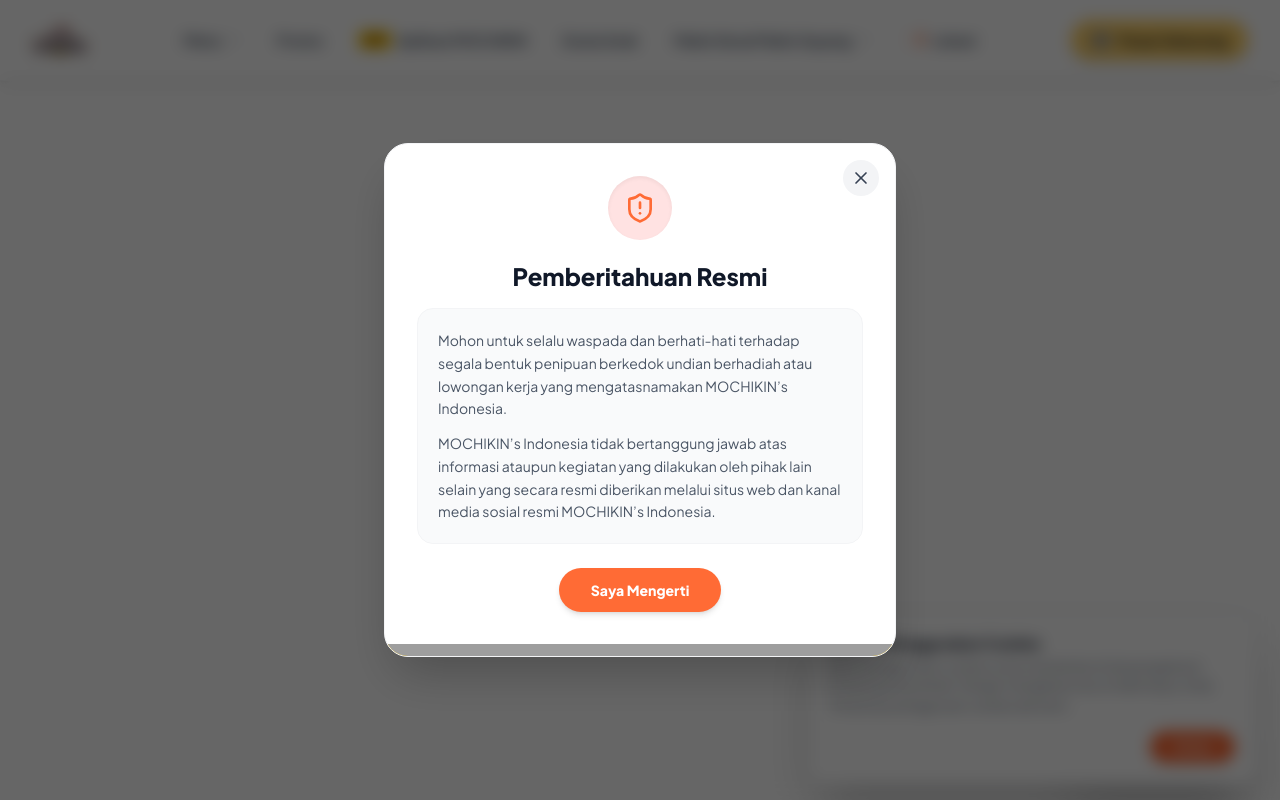
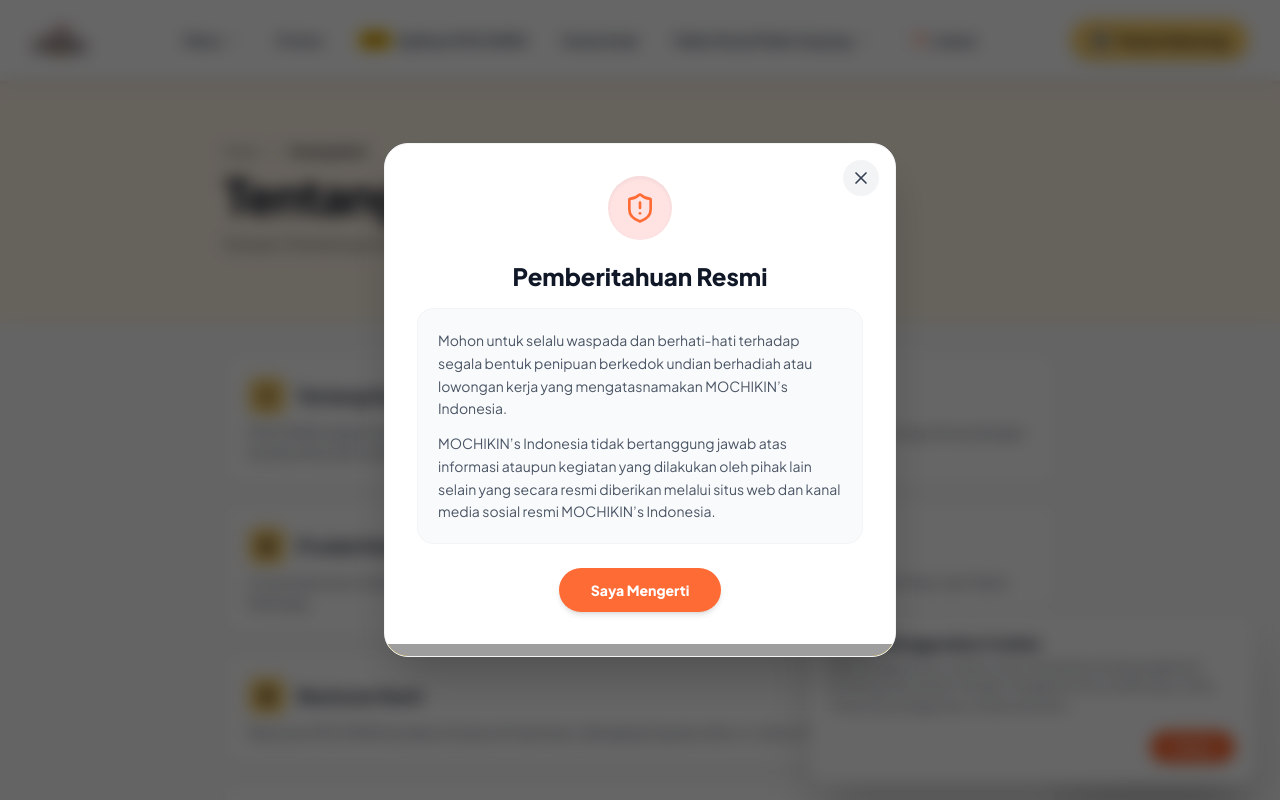
Before and after one commit to myGroomy/website-mochikin, a Next.js app: page /tentang-kami in a window 1280 px wide. Before the commit this address had no page. Shown: the top 800 px of the page. Built offline with nearby package versions, Linux system fonts and the light colour scheme; grey boxes are pictures that could not be loaded.

Commit message:
feat: tambah halaman /tentang-kami (tentang, produk, restoran, komitmen, newsroom, karier)

```diff
--- /dev/null
+++ b/src/app/tentang-kami/page.tsx
@@ -0,0 +1,53 @@
+"use client";
+
+import React from "react";
+import Link from "next/link";
+import { ChevronRight, Leaf, Store, HeartHandshake, Info, Newspaper, Briefcase } from "lucide-react";
+
+const SECTIONS = [
+  { id: "tentang", title: "Tentang Kami", icon: Info, body: "MOCHIKIN adalah brand Korean crispy chicken halal terworth it di Bandung. Kami menyajikan ayam cispy Korea dengan bumbu khas dan kualitas terbaik." },
+  { id: "produk-kami", title: "Produk Kami", icon: Store, body: "Lini produk kami meliputi Ayam Krispy, Topokki, Burger & Sandwich, Camilan, Minuman, Dessert, Kids Meal, dan Paket Keluarga." },
+  { id: "restoran-kami", title: "Restoran Kami", icon: Store, body: "Restoran MOCHIKIN tersebar di seluruh Indonesia, dilengkapi layanan dine-in, drive-thru, dan pesan-antar." },
+  { id: "komitmen", title: "Komitmen & Tanggung Jawab", icon: HeartHandshake, body: "Kami berkomitmen pada kualitas bahan, keamanan pangan, keberlanjutan, dan dukungan komunitas." },
+  { id: "newsroom", title: "Newsroom", icon: Newspaper, body: "Baca siaran pers, berita terbaru, dan pengumuman resmi MOCHIKIN." },
+  { id: "karier", title: "Karier", icon: Briefcase, body: "Bergabunglah bersama kami! Temukan peluang karier di MOCHIKIN dan tumbuh bersama brand yang berkembang pesat." },
+];
+
+export default function TentangKamiPage() {
+  return (
+    <div className="bg-[#fafafa] min-h-screen pb-20">
+      <div className="bg-[#FFF4E6] border-b border-amber-100 py-12 lg:py-16">
+        <div className="max-w-4xl mx-auto px-4 sm:px-6 lg:px-8">
+          <div className="flex items-center space-x-2 text-xs font-semibold text-gray-500 mb-3">
+            <Link href="/" className="hover:text-[#FF6B35]">Home</Link>
+            <ChevronRight className="w-3.5 h-3.5" />
+            <span className="text-gray-900 font-bold">Tentang Kami</span>
+          </div>
+          <h1 className="text-3xl sm:text-4xl lg:text-5xl font-black text-gray-900 tracking-tight mb-3">Tentang MOCHIKIN</h1>
+          <p className="text-gray-600 text-sm sm:text-base max-w-2xl">Korean Chickennya Indonesia. Kenali brand, produk, dan komitmen kami.</p>
+        </div>
+      </div>
+      <div className="max-w-4xl mx-auto px-4 sm:px-6 lg:px-8 pt-8">
+        <div className="space-y-4">
+          {SECTIONS.map((s) => {
+            const Icon = s.icon;
+            return (
+              <section key={s.id} id={s.id} className="bg-white p-6 rounded-xl shadow-sm border border-gray-100 scroll-mt-24">
+                <div className="flex items-center gap-3 mb-2">
+                  <span className="inline-flex items-center justify-center w-9 h-9 rounded-lg bg-[#FFD166] text-gray-900"><Icon className="w-5 h-5" /></span>
+                  <h2 className="text-lg font-bold text-gray-900">{s.title}</h2>
+                </div>
+                <p className="text-gray-600 text-sm">{s.body}</p>
+              </section>
+            );
+          })}
+        </div>
+        <div className="mt-8">
+          <Link href="/menu" className="inline-flex items-center justify-center gap-2 bg-[#FF6B35] hover:bg-[#E55A2B] text-white font-bold py-3.5 px-6 rounded-full shadow-md">
+            Lihat Menu
+          </Link>
+        </div>
+      </div>
+    </div>
+  );
+}
--- a/src/components/Footer.tsx
+++ b/src/components/Footer.tsx
@@ -33,19 +33,19 @@
               <a href="#layanan" className="hover:text-[#FF6B35] transition-colors">
                 Layanan
               </a>
-              <a href="#tentang" className="hover:text-[#FF6B35] transition-colors">
+              <a href="/tentang-kami#tentang" className="hover:text-[#FF6B35] transition-colors">
                 Tentang Kami
               </a>
               <a href="#sertifikasi" className="hover:text-[#FF6B35] transition-colors">
                 Sertifikasi &amp; Jaminan Halal
               </a>
-              <a href="#newsroom" className="hover:text-[#FF6B35] transition-colors">
+              <a href="/tentang-kami#newsroom" className="hover:text-[#FF6B35] transition-colors">
                 Newsroom
               </a>
               <a href="#csr" className="hover:text-[#FF6B35] transition-colors">
                 CSR &amp; Komitmen Sosial
               </a>
-              <a href="#karier" className="hover:text-[#FF6B35] transition-colors">
+              <a href="/tentang-kami#karier" className="hover:text-[#FF6B35] transition-colors">
                 Karier
               </a>
               <a href="#app" className="hover:text-[#FF6B35] transition-colors">
--- a/src/components/Navbar.tsx
+++ b/src/components/Navbar.tsx
@@ -153,21 +153,21 @@
                 {sayangDropdownOpen && (
                   <div className="absolute left-0 mt-0 w-56 bg-white rounded-b-xl shadow-xl border border-gray-100 py-2 z-50 animate-slide-down">
                     <Link
-                      href="/#produk-kami"
+                      href="/tentang-kami#produk-kami"
                       className="block px-4 py-2 text-sm text-gray-700 hover:bg-red-50 hover:text-[#FF6B35]"
                       onClick={() => setSayangDropdownOpen(false)}
                     >
                       Produk Kami
                     </Link>
                     <Link
-                      href="/#restoran-kami"
+                      href="/tentang-kami#restoran-kami"
                       className="block px-4 py-2 text-sm text-gray-700 hover:bg-red-50 hover:text-[#FF6B35]"
                       onClick={() => setSayangDropdownOpen(false)}
                     >
                       Restoran Kami
                     </Link>
                     <Link
-                      href="/#komitmen"
+                      href="/tentang-kami#komitmen"
                       className="block px-4 py-2 text-sm text-gray-700 hover:bg-red-50 hover:text-[#FF6B35]"
                       onClick={() => setSayangDropdownOpen(false)}
                     >
```
